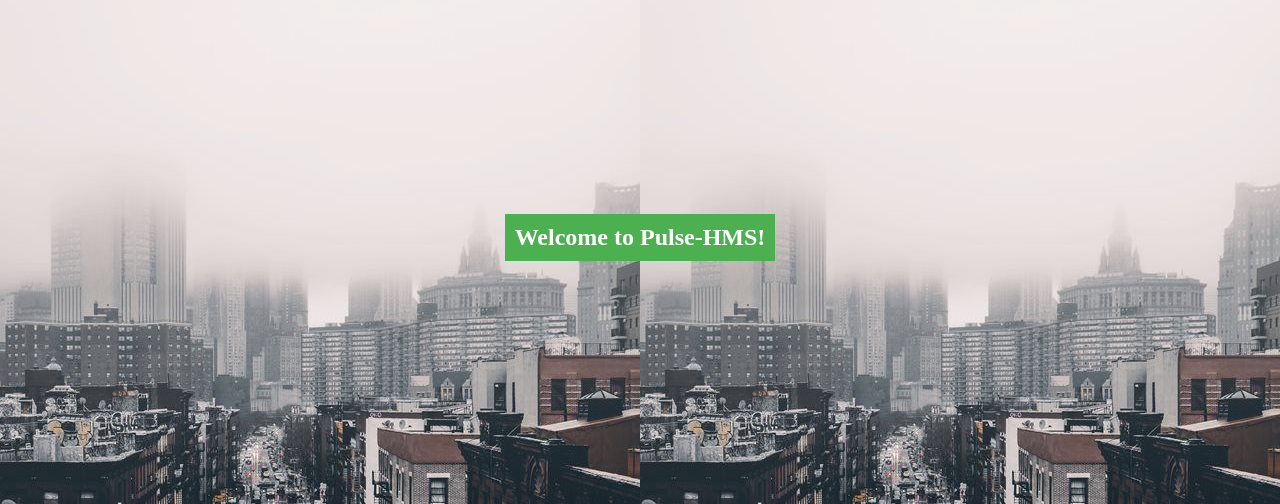
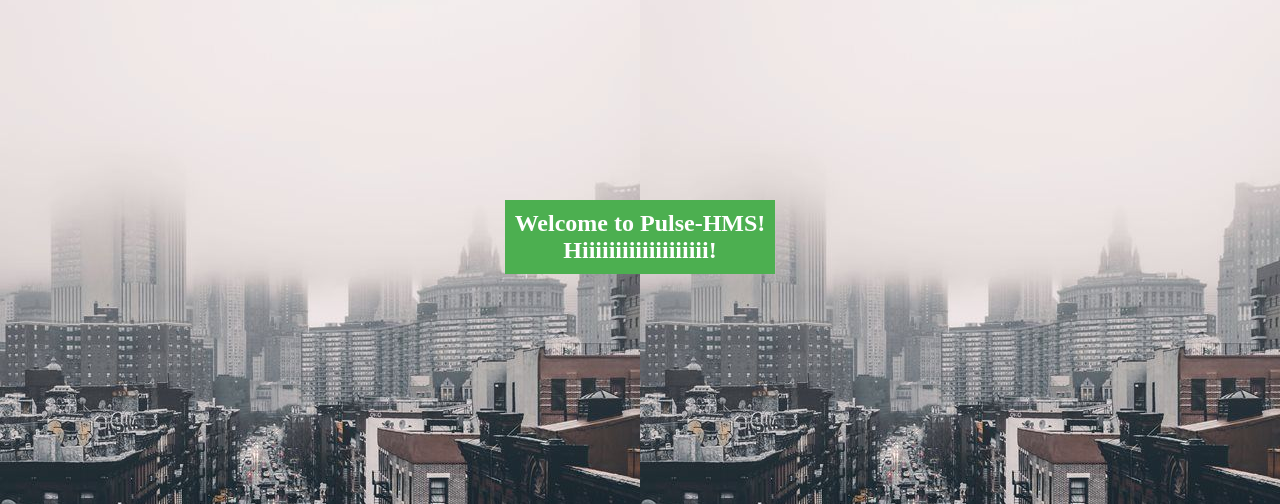
Before and after one commit to smsmorsalin/pulse-HMS_DBMS, a Flask app: page / in a window 1280 px wide. Shown: the part 163-667 px from the top of the page. Run offline with Flask 3, Linux system fonts and the light colour scheme.

Commit message:
Added Hii

```diff
--- a/templates/index.html
+++ b/templates/index.html
@@ -9,6 +9,7 @@
 <body>
     <div class="header">
         <h2>Welcome to Pulse-HMS!</h2>
+        <h2>Hiiiiiiiiiiiiiiiiiii!</h2>
     </div>
 </body>
 </html>
```
